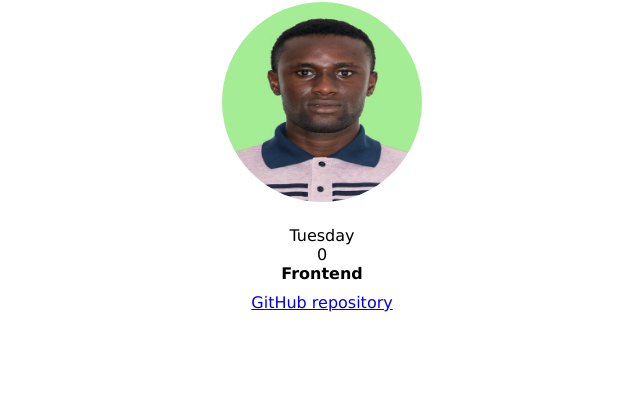
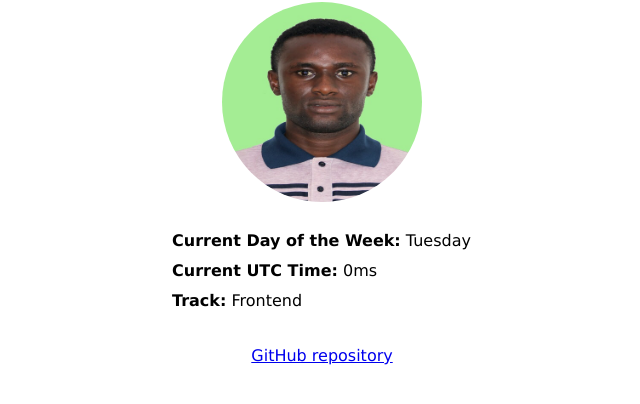
Before and after one commit to isonguyom/hngx-stage-one-task, a plain HTML site: page index.html in a window 1280 px wide. Shown: the part 86-490 px from the top of the page, without its empty margins (318-958 px from the left). Drawn offline with Linux system fonts and the light colour scheme.

Commit message:
Tidy code

```diff
--- a/css/style.css
+++ b/css/style.css
@@ -1,4 +1,6 @@
-*, *::before, *::after {
+*,
+*::before,
+*::after {
   margin: 0;
   padding: 0;
   box-sizing: border-box;
@@ -32,6 +34,18 @@ html {
   margin-bottom: 20px;
 }
 
+.container {
+  text-align: left;
+  margin: auto;
+  max-width: 300px;
+  line-height: 30px;
+}
+
 .track {
   margin-bottom: 10px;
 }
+
+.github-repo {
+  display: block;
+  margin-top: 30px;
+}
--- a/index.html
+++ b/index.html
@@ -1,24 +1,43 @@
 <!DOCTYPE html>
 <html lang="en">
   <head>
-    <meta charset="UTF-8">
-    <meta name="viewport" content="width=device-width, initial-scale=1.0">
-    <link rel="stylesheet" href="./css/style.css">
+    <meta charset="UTF-8" />
+    <meta name="viewport" content="width=device-width, initial-scale=1.0" />
+    <link rel="stylesheet" href="./css/style.css" />
     <title>Stage One Task</title>
   </head>
+
   <body>
     <main>
       <h1 class="slack-name" data-testid="slackUserName">IsonguyoM</h1>
-<img class="profile-picture" src="./images/isonguyo.jpg" alt="IsonguyoM" data-testid="slackDisplayImage">
-<div class="day-of-week" data-testid="currentDayOfTheWeek">
-
+      <img
+        class="profile-picture"
+        src="./images/isonguyo.jpg"
+        alt="IsonguyoM"
+        data-testid="slackDisplayImage"
+      />
+      <div class="container">
+        <p>
+          <b>Current Day of the Week:</b>
+          <span class="day-of-week" data-testid="currentDayOfTheWeek"> </span>
+        </p>
+        <p>
+          <b>Current UTC Time:</b>
+          <span class="utc-time" data-testid="currentUTCTime"></span>ms
+        </p>
+        <p>
+          <b>Track:</b>
+          <span class="track" data-testid="myTrack">Frontend</span>
+        </p>
       </div>
-<div class="utc-time" data-testid="currentUTCTime"></div>
-<h4 class="track" data-testid="myTrack">Frontend</h4>
-<a href="https://github.com/isonguyom/hngx-stage-one-task" data-testid=“githubURL”> GitHub repository</a>
+      <a
+        class="github-repo"
+        href="https://github.com/isonguyom/hngx-stage-one-task"
+        data-testid="“githubURL”"
+      >
+        GitHub repository</a
+      >
     </main>
-
-
 
     <script src="./script/script.js"></script>
   </body>
--- a/script/script.js
+++ b/script/script.js
@@ -1,12 +1,14 @@
+// Declarations
 let dayOfTheWeek = document.querySelector(".day-of-week")
 let currentUtcTime = document.querySelector(".utc-time")
 const days = ["Sunday", "Monday", "Tuesday", "Wednesday", "Thursday", "Friday", "Saturday"];
 
+// Current Day
 const dayD = new Date();
 let day = days[dayD.getDay()];
+dayOfTheWeek.innerHTML = day
 
+// Current UTC Time
 const utcD = new Date();
 let utcMs = utcD.getUTCMilliseconds();
-
-dayOfTheWeek.innerHTML = day
 currentUtcTime.innerHTML = utcMs
```
Lines whose indentation alone changed are shown as unchanged.
